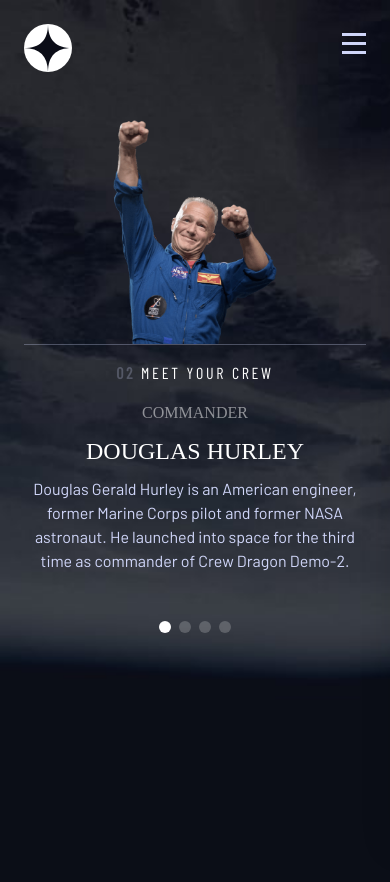
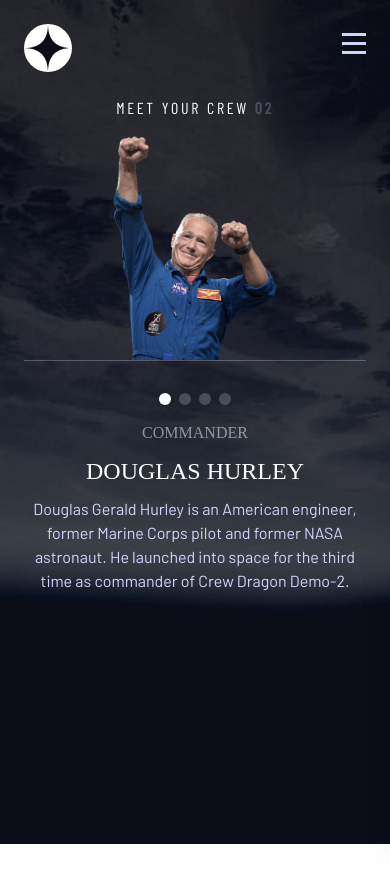
Before and after one commit to MaxWolts/space-tourism, a Next.js app: page /crew in a window 390 px wide. Shown: the top 882 px of the page. After the commit the page ends 844 px from the top, so only its background shows below. Built offline with nearby package versions, Linux system fonts and the light colour scheme; a web font is replaced by a local one.

Commit message:
:lipstick: littles fix in Crew mobile view

```diff
--- a/app/crew/layout.tsx
+++ b/app/crew/layout.tsx
@@ -6,7 +6,7 @@
   children: React.ReactNode
 }) => {
   return (
-    <section className='Crew__background bg-cover min-h-screen px-0 md:pb-0 xl:pt-0 overflow-x-hidden'>
+    <section className='Crew__background bg-cover min-h-screen px-0 md:pb-0 xl:pt-0'>
       <Header itemSelected={2}/>
       {children}
     </section>
--- a/app/crew/page.tsx
+++ b/app/crew/page.tsx
@@ -22,11 +22,14 @@
   }
   return (
     <>
-      <div className=" grid gap-8 h-screen xl:h-[85vh] px-6 pb-6 pt-6 md:pt-10 justify-center text-center md:pb-0 xl:text-left  xl:mx-auto">
+      <div className=" grid gap-8 xl:h-[85vh] px-6 md:pt-10 justify-center text-center md:pb-0 xl:text-left xl:mx-auto">
         <div className="flex flex-col gap-4 md:flex-col-reverse max-w-[28.625rem] xl:grid xl:grid-cols-2 xl:rtl xl:max-w-[80vw]" style={{direction:"rtl"}}>
-          <Slide images={data.crew.map(img => img.images.png)} version2={false} handdleSelectedItem={handdleSelectedItem} selectedItem={selectedItem}/>
-          <div className="grid gap-4 xl:justify-items-start xl:self-center xl:gap-32" style={{direction:"ltr"}}>
-            <div className="relative navText md:text-[1.25rem] md:left-[-60%] xl:left-0 xl:text-[1.75rem] xl:tracking-[0.267rem]">
+          <div className="md:hidden relative navText md:text-[1.25rem] md:left-[-60%] xl:left-0 xl:text-[1.75rem] xl:tracking-[0.267rem]">
+            <p><strong className="text-lightBlue opacity-25">02</strong> MEET YOUR CREW</p>
+          </div>
+          <Slide images={data.crew.map(img => img.images.png)} version2={false} selectedItem={selectedItem}/>
+          <div className="flex flex-col-reverse pt-4 gap-4 xl:justify-items-start xl:self-center xl:gap-32" style={{direction:"ltr"}}>
+            <div className="hidden md:block relative navText md:text-[1.25rem] md:left-[-60%] xl:left-0 xl:text-[1.75rem] xl:tracking-[0.267rem]">
               <p><strong className="text-lightBlue opacity-25">02</strong> MEET YOUR CREW</p>
             </div>
             <div className="grid gap-2" >
@@ -34,7 +37,7 @@
               <h4 className="text-[1.5rem] md:text-[2.5rem] xl:text-[3.5rem] ">{data.crew[selectedItem].name.toUpperCase()}</h4>
               <p className="font-BarlowRegular text-lightBlue leading-6 md:text-[1rem] xl:max-w-[27.75rem] xl:text-[1.125rem]">{data.crew[selectedItem].bio}</p>
             </div>
-            <div className="flex gap-2 md:gap-4 xl:gap-6 justify-center z-10 mt-8 xl:mt-0 " >
+            <div className="flex gap-2 md:gap-4 xl:gap-6 justify-center z-10" >
               {generateSelectItem(data.crew.map(img => img.images.png), selectedItem, handdleSelectedItem)}
             </div>
           </div>
```
